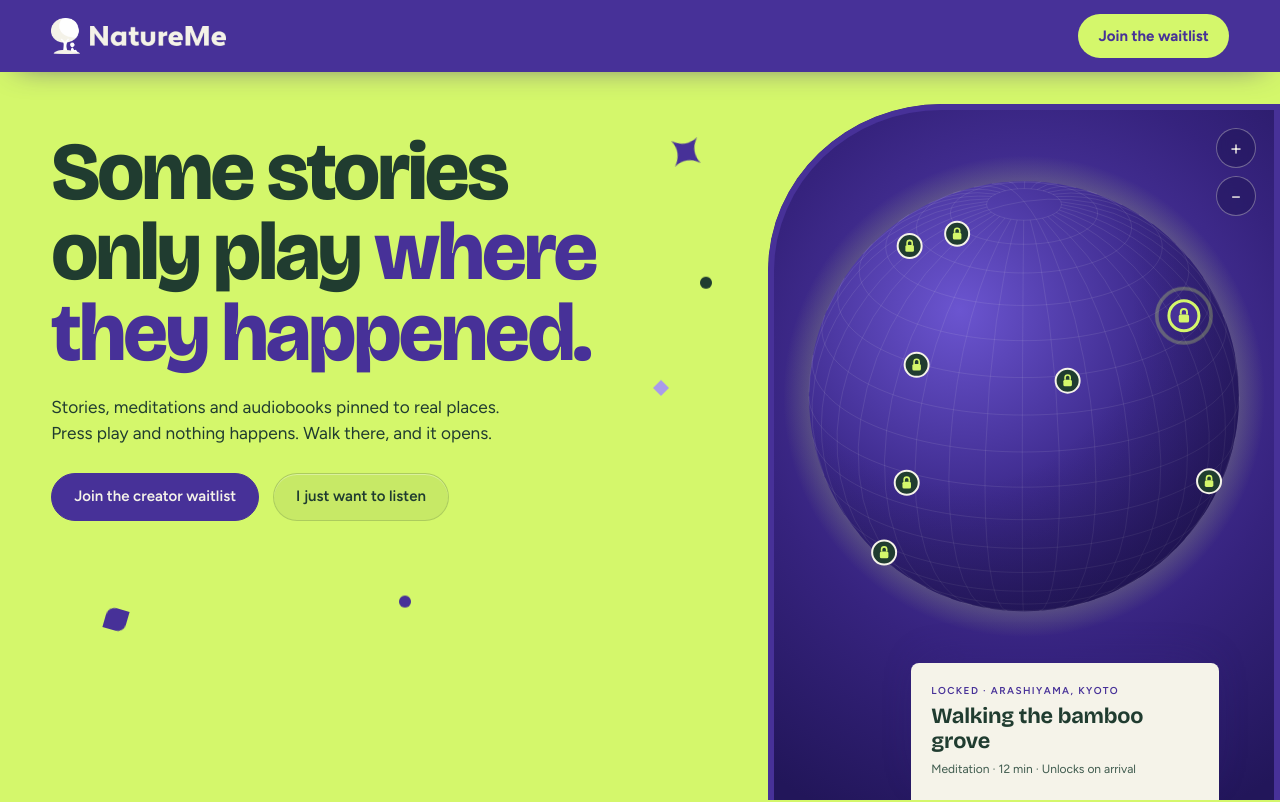
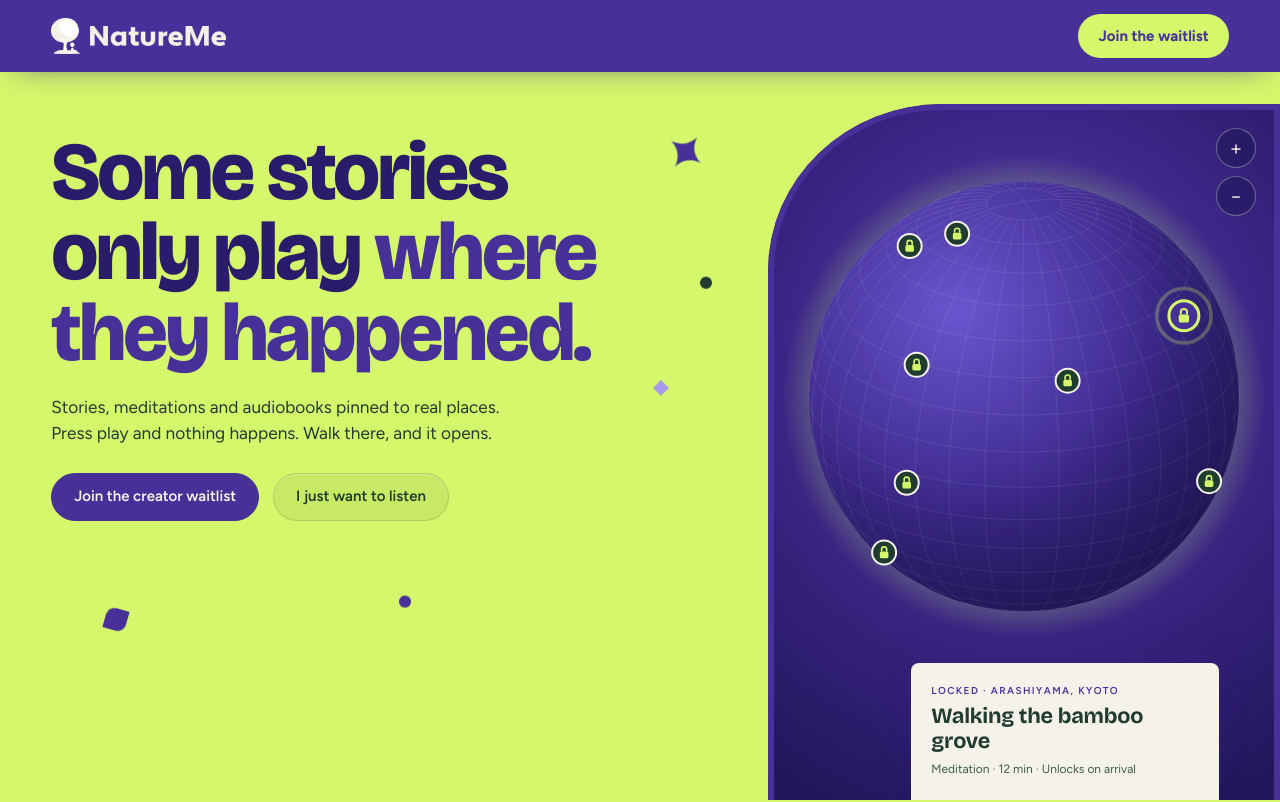
Before and after one commit to NatureMewebdemo/natureme-web, a Next.js app: page /coming-soon in a window 1280 px wide. Shown: the top 802 px of the page. Built offline with nearby package versions, Linux system fonts and the light colour scheme; what world-atlas would draw is missing.

Commit message:
Set the hero headline in deep violet #2B1B6B
Co-Authored-By: Claude Opus 5.5 <noreply@anthropic.com>
Claude-Session: https://claude.ai/code/session_01A6s5zZ7C87myJc7rhawKoR

```diff
--- a/app/coming-soon/landing.css
+++ b/app/coming-soon/landing.css
@@ -2,7 +2,7 @@
    Lama's NatureMe branding palette: #203C30 forest, #D4F76B lime, #F5F3E9 cream, #473198 violet.
    Violet leads: the actions, the headline's second half, the cards band, the waitlist and the footer. */
 .landing{
-  --ls-forest:#203C30; --ls-lime:#D4F76B; --ls-cream:#F5F3E9; --ls-violet:#473198; --ls-violet-dark:#36237E;--ls-violet-soft:#A99BEB; --ls-on-violet:#DCD6F5;
+  --ls-forest:#203C30; --ls-lime:#D4F76B; --ls-cream:#F5F3E9; --ls-violet:#473198; --ls-violet-dark:#36237E;--ls-violet-soft:#A99BEB;--ls-violet-deep:#2B1B6B; --ls-on-violet:#DCD6F5;
   --ls-muted:#3E5A4D; --ls-line:rgba(32,60,48,.16);
   background:var(--ls-lime);color:var(--ls-forest);font-size:17px;line-height:1.5;color-scheme:light
 }
@@ -25,7 +25,7 @@ body:has(.landing) .dock{display:none}
 #waitlist,#app{scroll-margin-top:88px}
 .ls-hero-copy{grid-column:1;grid-row:1;align-self:start;padding:28px 0 40px clamp(24px,4vw,56px);display:flex;flex-direction:column;gap:22px}
 .ls-accent{color:var(--ls-violet)}
-.ls-hero-copy h1{font-size:clamp(46px,6.4vw,100px);font-weight:800;line-height:.98;letter-spacing:-.035em;max-width:11em}
+.landing .ls-hero-copy h1{color:var(--ls-violet-deep);font-size:clamp(46px,6.4vw,100px);font-weight:800;line-height:.98;letter-spacing:-.035em;max-width:11em}
 .ls-lede{max-width:27em;font-size:clamp(16px,1.35vw,19px)}
 .ls-ctas{display:flex;flex-wrap:wrap;gap:14px;margin-top:4px}
 .ls-btn{display:inline-flex;align-items:center;min-height:48px;padding:0 22px;border-radius:999px;background:var(--ls-violet);color:var(--ls-cream);border:1.5px solid var(--ls-violet);font-weight:600;font-size:15px;transition:background .2s,transform .2s}
```
